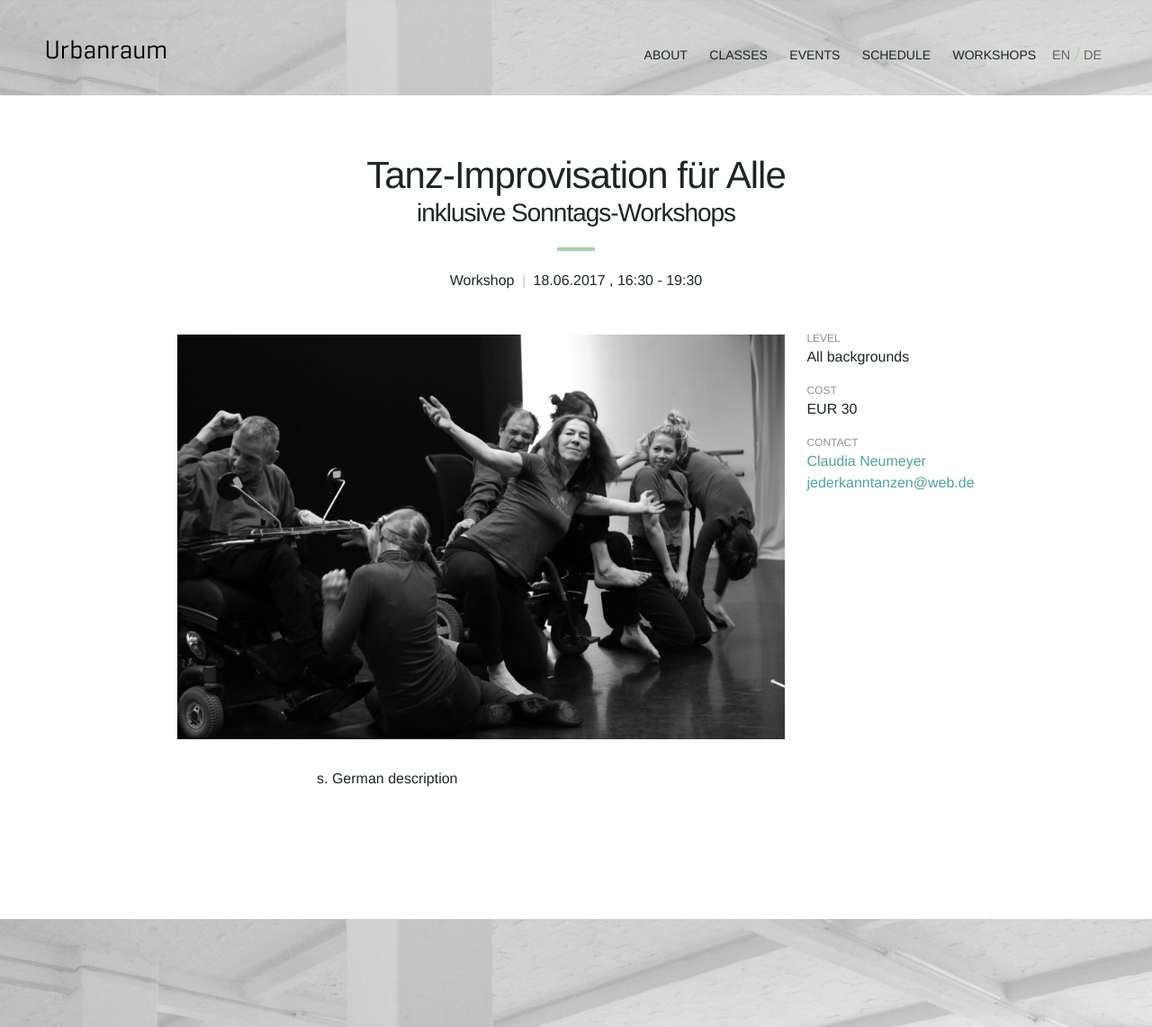
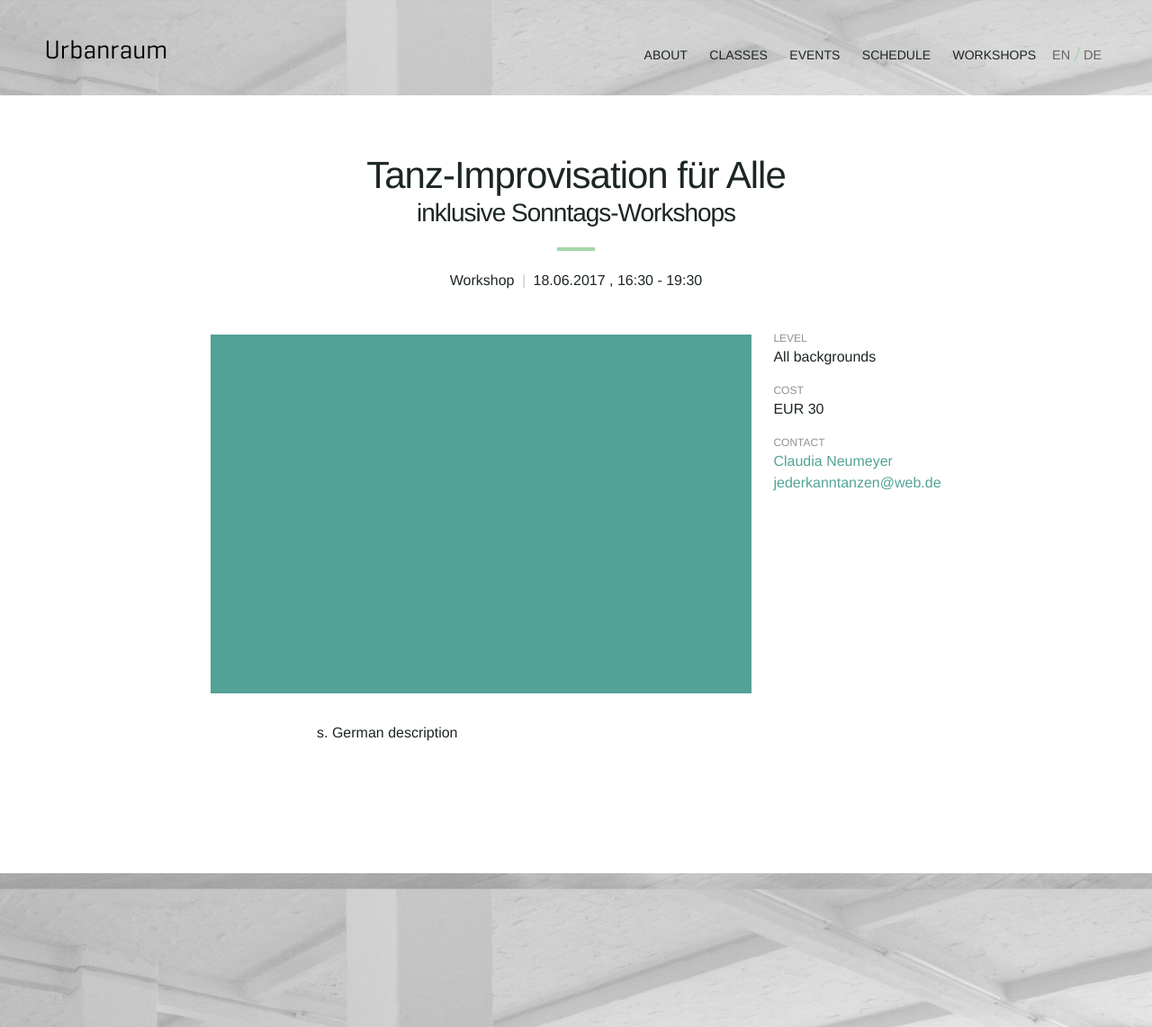
Before and after one commit to Kriesse/urbanraum, a Jekyll site: the page built from _workshops/improvisation_fuer-alle.md, in a window 1280 px wide. Shown: the whole page at 90% size. Built offline with Jekyll 4.4.1, drawn with Linux system fonts in a browser that asks for light colours; nearby versions of some CDN libraries.

Commit message:
Update improvisation_fuer-alle.md

```diff
--- a/_workshops/improvisation_fuer-alle.md
+++ b/_workshops/improvisation_fuer-alle.md
@@ -7,7 +7,7 @@ date_de: "18.06.2017"
 time: 04:30pm
 endtime: 07:30pm
 
-image: "workshop-improvisation-fuer-alle.jpg"
+image:
 
 title_en: "Tanz-Improvisation für Alle"
 title_de: "Tanz-Improvisation für Alle"
```
